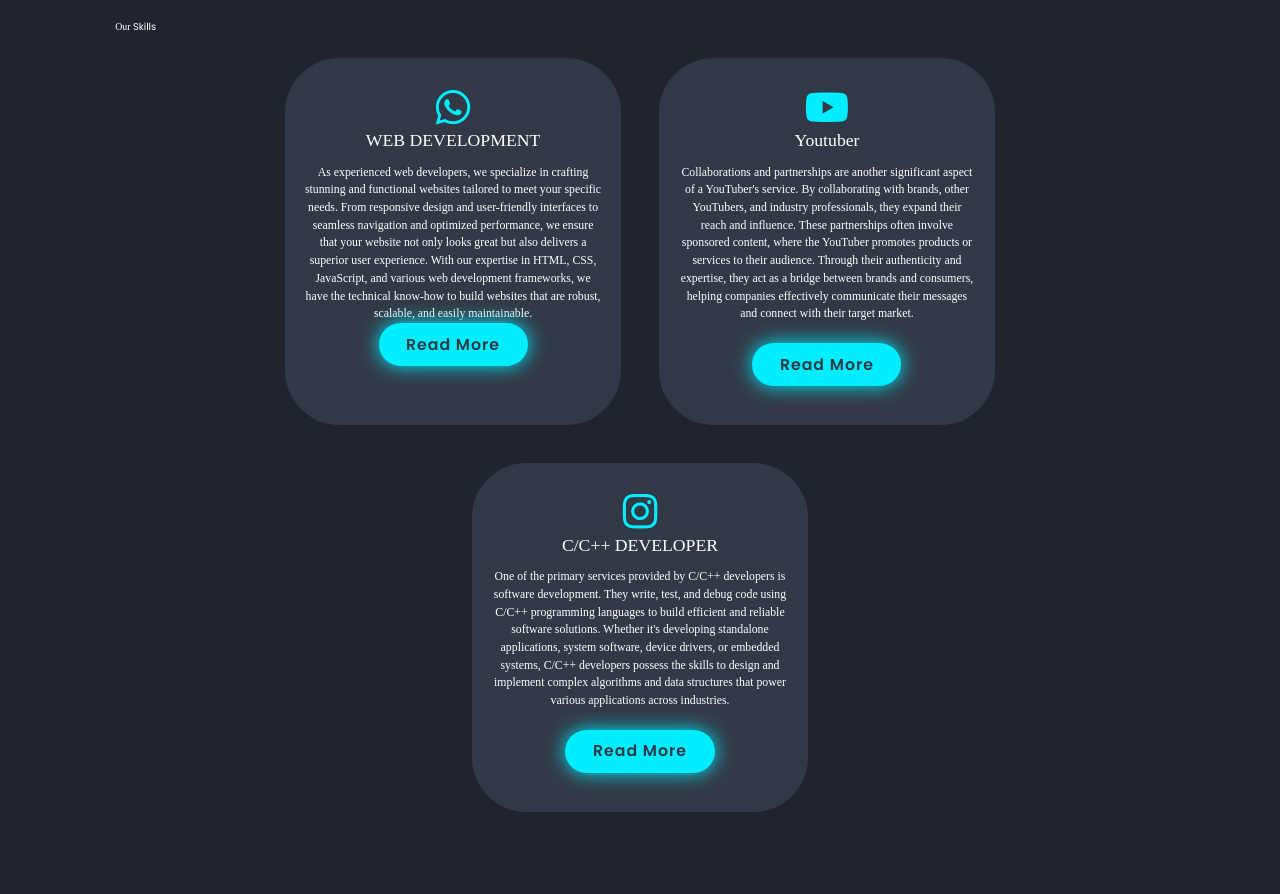
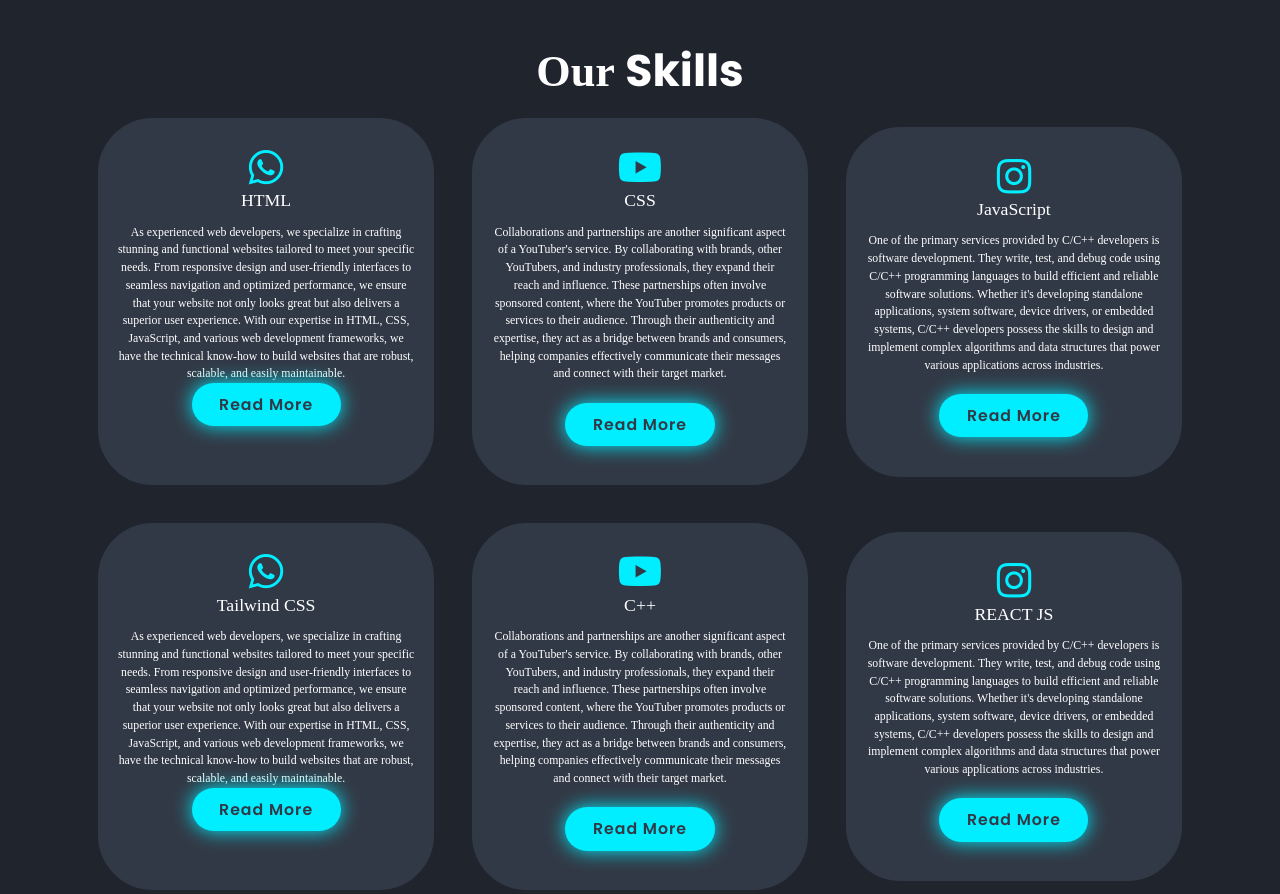
Before and after one commit to Gauravp7717/web-dev, a website: page index.html in a window 1280 px wide. Shown: the part 1740-2634 px from the top of the page. Before the commit the page ends 2576 px from the top, so only its background shows below. Drawn offline with Linux system fonts and the light colour scheme.

Commit message:
new changes

```diff
--- a/index.html
+++ b/index.html
@@ -57,11 +57,11 @@
 
 
         <div class="about-content">
-            <h2 class="heading font-serif text-center text-5xl">About <span>Me</span></h2>
-            <h3 class="text-3d">Frontend developer<span> Youtuber</span></h3>
+            <h2 class="heading font-serif text-center text-7xl font-bold items-start">About <span>Me</span></h2>
+            <h3 class="text-3d">Frontend <span>developer</span></h3>
             <p class="font-serif text-2xl font-bold my-8 leading-relaxed">
                 With the passion to desing and develope, I want to<BR> Work as a Front-end Web developer where I could creat<br> digital magic and
-                elevate user experience in HTML,CSS<BR>, C , C++, JAVA, PYTHON AND ETC.
+                elevate user experience in <br> HTML <br> CSS <br>( TailWind CSS) <BR>JavaScript
             </p>
             <a href="#" id="btn">Read More</a>
         </div>
@@ -69,12 +69,12 @@
 
 
     <section class="services" id="services">
-        <h2 class="heading ">Our <span>Skills</span></h2>
+        <h2 class="heading heading font-serif text-center text-7xl font-bold mt-52">Our <span>Skills</span></h2>
 
         <div class="services-container">
             <div class="services-box">
                 <i class="fab fa-whatsapp"></i>
-                <h3>WEB DEVELOPMENT</h3>
+                <h3>HTML</h3>
                 <p>
                     As experienced web developers, we specialize in crafting stunning and functional websites tailored to meet your specific needs. From responsive design and user-friendly interfaces to seamless navigation and optimized performance, we ensure that your website not only looks great but also delivers a superior user experience.
                     With our expertise in HTML, CSS, JavaScript, and various web development frameworks,
@@ -88,7 +88,7 @@
 
             <div class="services-box">
                 <i class="fab fa-youtube"></i>
-                <h3>Youtuber</h3>
+                <h3>CSS</h3>
                 <p>
                     Collaborations and partnerships are another significant aspect of a YouTuber's service. By collaborating with brands, other YouTubers, and industry professionals, they expand their reach and influence. These partnerships often involve sponsored content, where the YouTuber promotes products or services to their audience. Through their authenticity and expertise, they act as a bridge between brands and consumers,
                      helping companies effectively communicate their messages and connect with their target market.
@@ -102,7 +102,47 @@
 
             <div class="services-box">
                 <i class="fab fa-instagram"></i>
-                <h3>C/C++ DEVELOPER</h3>
+                <h3>JavaScript</h3>
+                <p>
+                    One of the primary services provided by C/C++ developers is software development. They write, test, and debug code using C/C++ programming languages to build efficient and reliable software solutions. Whether it's developing standalone applications, system software, device drivers, or embedded systems, C/C++ developers possess the skills to design
+                     and implement complex algorithms and data structures that power various applications across industries.
+
+                </p>
+                <a href="#" id="btn">Read More</a>
+
+            </div>
+        <div class="services-container">
+            <div class="services-box">
+                <i class="fab fa-whatsapp"></i>
+                <h3>Tailwind CSS</h3>
+                <p>
+                    As experienced web developers, we specialize in crafting stunning and functional websites tailored to meet your specific needs. From responsive design and user-friendly interfaces to seamless navigation and optimized performance, we ensure that your website not only looks great but also delivers a superior user experience.
+                    With our expertise in HTML, CSS, JavaScript, and various web development frameworks,
+                    we have the technical know-how to build websites that are robust, scalable, and easily maintainable.
+
+
+                <a href="#" id="btn">Read More</a>
+            </div>
+
+
+
+            <div class="services-box">
+                <i class="fab fa-youtube"></i>
+                <h3>C++</h3>
+                <p>
+                    Collaborations and partnerships are another significant aspect of a YouTuber's service. By collaborating with brands, other YouTubers, and industry professionals, they expand their reach and influence. These partnerships often involve sponsored content, where the YouTuber promotes products or services to their audience. Through their authenticity and expertise, they act as a bridge between brands and consumers,
+                     helping companies effectively communicate their messages and connect with their target market.
+
+                </p>
+                <a href="#" id="btn">Read More</a>
+            </div>
+
+
+
+
+            <div class="services-box">
+                <i class="fab fa-instagram"></i>
+                <h3>REACT JS</h3>
                 <p>
                     One of the primary services provided by C/C++ developers is software development. They write, test, and debug code using C/C++ programming languages to build efficient and reliable software solutions. Whether it's developing standalone applications, system software, device drivers, or embedded systems, C/C++ developers possess the skills to design
                      and implement complex algorithms and data structures that power various applications across industries.
--- a/style.css
+++ b/style.css
@@ -2,7 +2,7 @@
 
 section {
     min-height: 100vh;
-    padding: 10rem 9% 2rem;
+    /* padding: 10rem 9% 2rem; */
 
 
 }
```
Also changed, not shown: dist/output.css.
